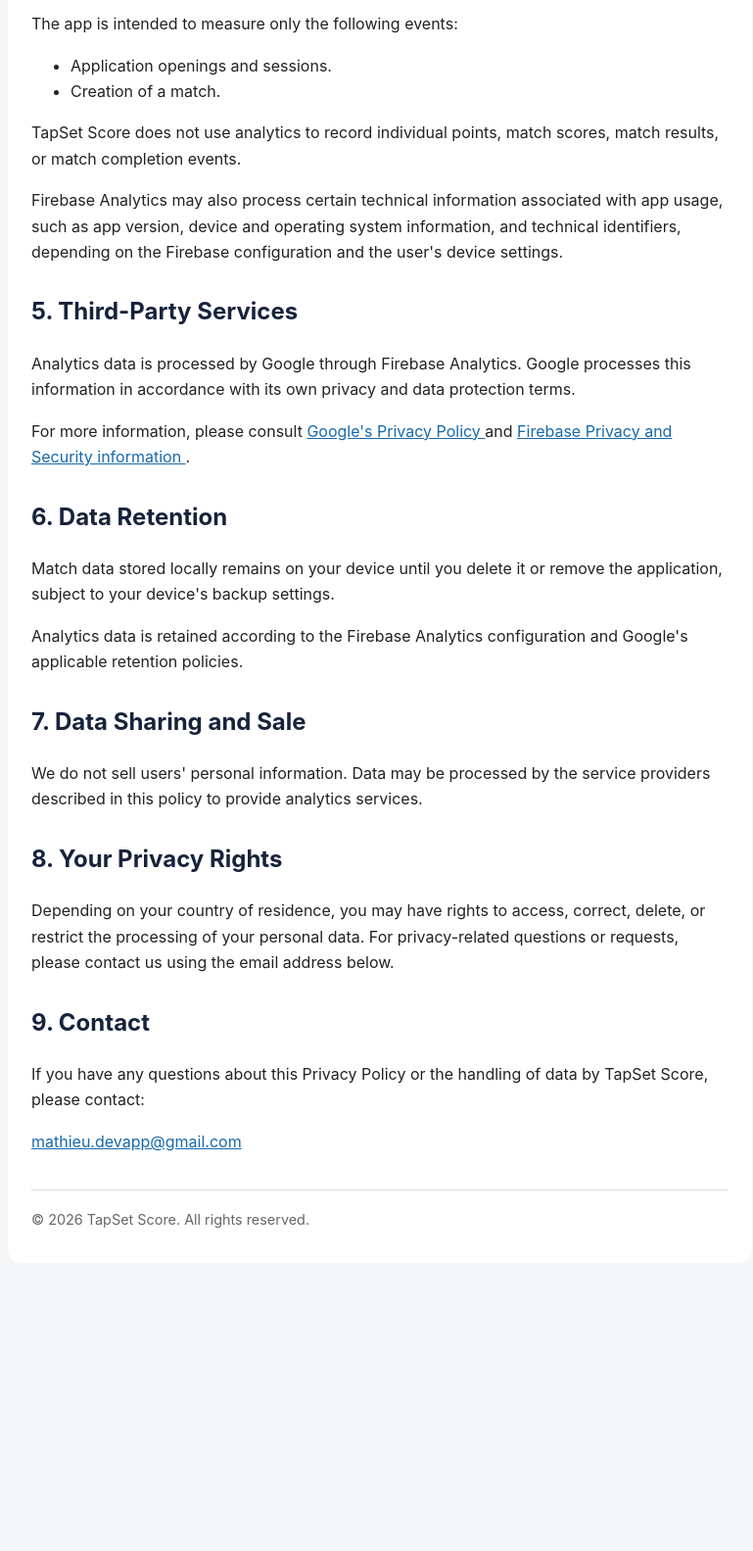
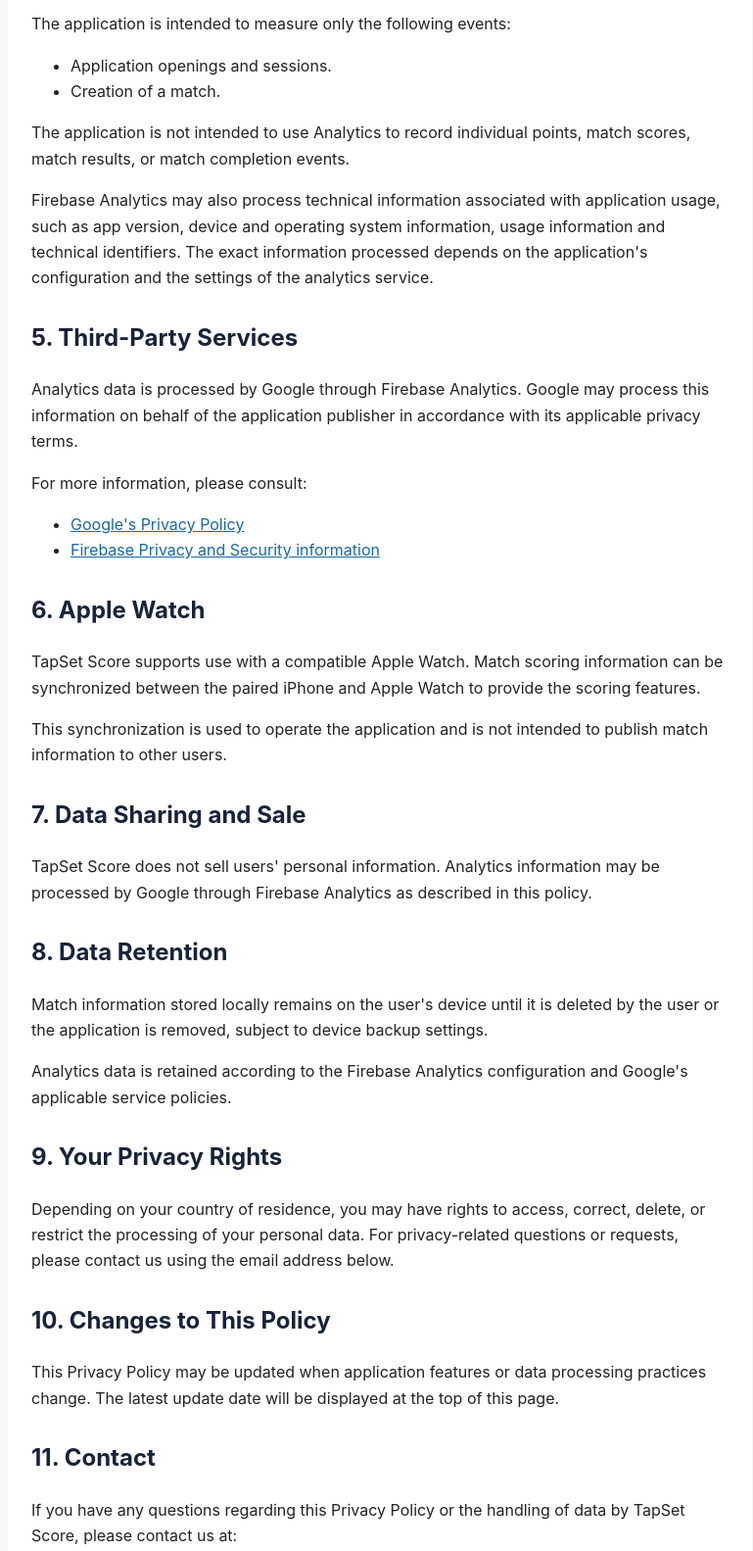
Before and after one commit to Mathieu-quentin/tapset-score-privacy, a plain HTML site: page index.html in a window 1280 px wide. Shown: the part 860-2443 px from the top of the page at 98% size, without its empty margins (252-1021 px from the left). Before the commit the page ends 2173 px from the top, so only its background shows below. Drawn offline with Linux system fonts and the light colour scheme.

Commit message:
Update index.html

```diff
--- a/index.html
+++ b/index.html
@@ -134,7 +134,7 @@
 
     stored locally on your device to provide the app's features.
 
-    This information is not intentionally collected through Firebase
+    This information is not intended to be collected through Firebase
 
     Analytics.
 
@@ -158,7 +158,7 @@
 
   </p>
 
-  <p>The app is intended to measure only the following events:</p>
+  <p>The application is intended to measure only the following events:</p>
 
   <ul>
 
@@ -170,21 +170,23 @@
 
   <p>
 
-    TapSet Score does not use analytics to record individual points,
+    The application is not intended to use Analytics to record individual
 
-    match scores, match results, or match completion events.
+    points, match scores, match results, or match completion events.
 
   </p>
 
   <p>
 
-    Firebase Analytics may also process certain technical information
+    Firebase Analytics may also process technical information associated
 
-    associated with app usage, such as app version, device and operating
+    with application usage, such as app version, device and operating
 
-    system information, and technical identifiers, depending on the
+    system information, usage information and technical identifiers.
 
-    Firebase configuration and the user's device settings.
+    The exact information processed depends on the application's
+
+    configuration and the settings of the analytics service.
 
   </p>
 
@@ -194,15 +196,21 @@
 
     Analytics data is processed by Google through Firebase Analytics.
 
-    Google processes this information in accordance with its own
+    Google may process this information on behalf of the application
 
-    privacy and data protection terms.
+    publisher in accordance with its applicable privacy terms.
 
   </p>
 
   <p>
 
-    For more information, please consult
+    For more information, please consult:
+
+  </p>
+
+  <ul>
+
+    <li>
 
       <a href="https://policies.google.com/privacy"
 
@@ -212,7 +220,9 @@
 
       </a>
 
-    and
+    </li>
+
+    <li>
 
       <a href="https://firebase.google.com/support/privacy"
 
@@ -220,17 +230,53 @@
 
         Firebase Privacy and Security information
 
-    </a>.
+      </a>
+
+    </li>
+
+  </ul>
+
+  <h2>6. Apple Watch</h2>
+
+  <p>
+
+    TapSet Score supports use with a compatible Apple Watch.
+
+    Match scoring information can be synchronized between the paired
+
+    iPhone and Apple Watch to provide the scoring features.
 
   </p>
 
-  <h2>6. Data Retention</h2>
+  <p>
+
+    This synchronization is used to operate the application and is not
+
+    intended to publish match information to other users.
+
+  </p>
+
+  <h2>7. Data Sharing and Sale</h2>
 
   <p>
 
-    Match data stored locally remains on your device until you delete it
+    TapSet Score does not sell users' personal information.
 
-    or remove the application, subject to your device's backup settings.
+    Analytics information may be processed by Google through
+
+    Firebase Analytics as described in this policy.
+
+  </p>
+
+  <h2>8. Data Retention</h2>
+
+  <p>
+
+    Match information stored locally remains on the user's device until
+
+    it is deleted by the user or the application is removed, subject to
+
+    device backup settings.
 
   </p>
 
@@ -238,23 +284,11 @@
 
     Analytics data is retained according to the Firebase Analytics
 
-    configuration and Google's applicable retention policies.
+    configuration and Google's applicable service policies.
 
   </p>
 
-  <h2>7. Data Sharing and Sale</h2>
-
-  <p>
-
-    We do not sell users' personal information.
-
-    Data may be processed by the service providers described in this
-
-    policy to provide analytics services.
-
-  </p>
-
-  <h2>8. Your Privacy Rights</h2>
+  <h2>9. Your Privacy Rights</h2>
 
   <p>
 
@@ -268,13 +302,25 @@
 
   </p>
 
-  <h2>9. Contact</h2>
+  <h2>10. Changes to This Policy</h2>
 
   <p>
 
-    If you have any questions about this Privacy Policy or the handling
+    This Privacy Policy may be updated when application features or
 
-    of data by TapSet Score, please contact:
+    data processing practices change. The latest update date will be
+
+    displayed at the top of this page.
+
+  </p>
+
+  <h2>11. Contact</h2>
+
+  <p>
+
+    If you have any questions regarding this Privacy Policy or the
+
+    handling of data by TapSet Score, please contact us at:
 
   </p>
 
```
Lines whose indentation alone changed are shown as unchanged.
